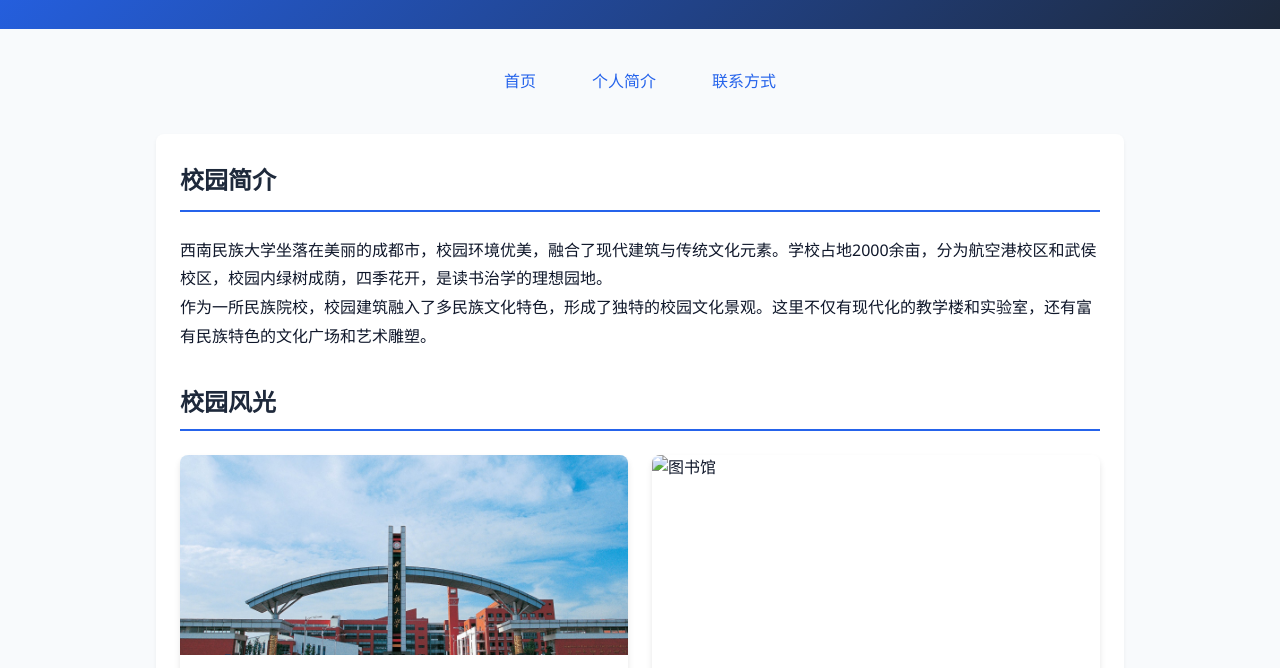
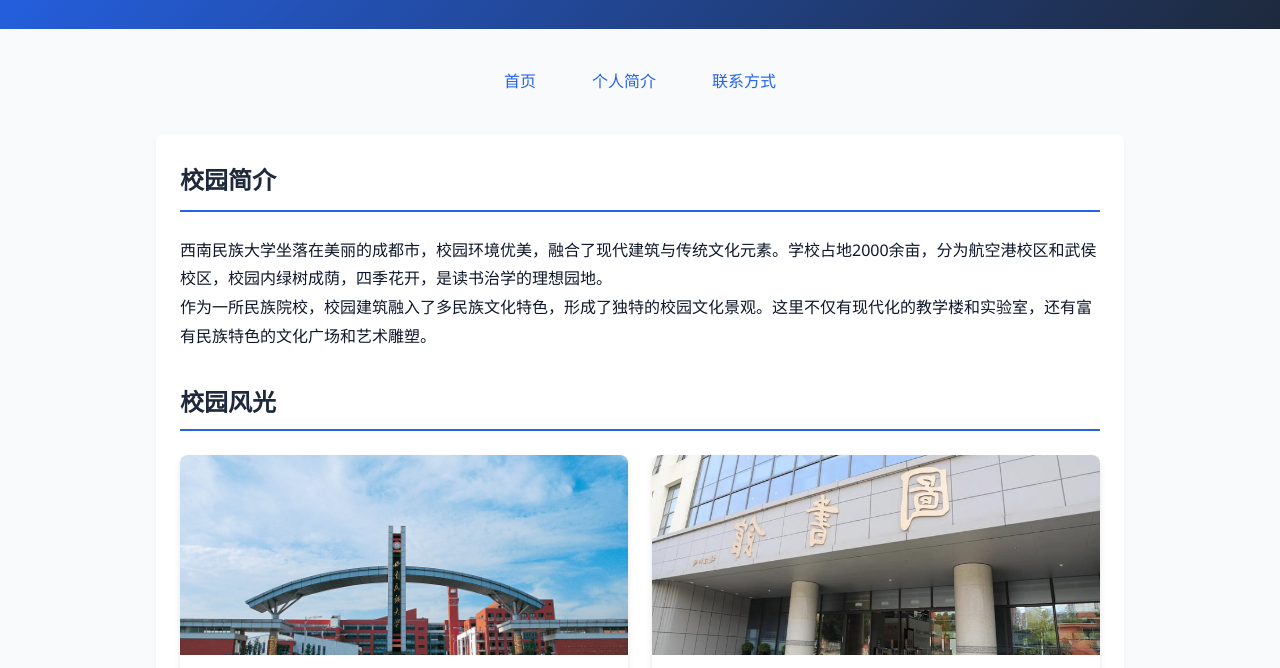
Before and after one commit to hqh360/hqh360.github.io, a plain HTML site: page school.html in a window 1280 px wide. Shown: the part 112-780 px from the top of the page. Drawn offline with Linux system fonts and the light colour scheme.

Commit message:
Update school.html

```diff
--- a/school.html
+++ b/school.html
@@ -169,7 +169,7 @@
                 </div>
 
                 <div class="photo-card">
-                    <img src=assets/images/TS.jpg" alt="图书馆">
+                    <img src="assets/images/TS.jpg" alt="图书馆">
                     <div class="photo-info">
                         <h3>图书馆</h3>
                         <p>现代化的图书馆，藏书丰富，是学习的好去处</p>
```
